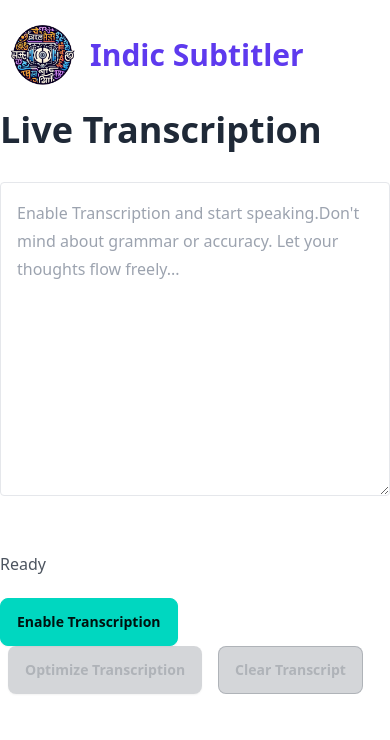
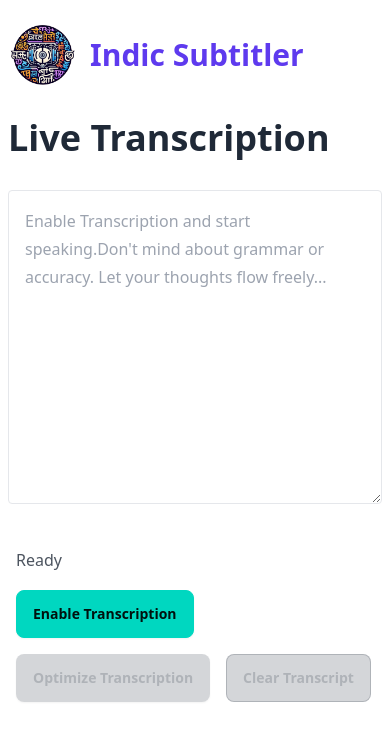
Before and after one commit to kurianbenoy/Indic-Subtitler, a Next.js app in the folder ui/: page /livetranscribe in a window 390 px wide. Shown: the top 740 px of the page. Built offline with nearby package versions, Linux system fonts and the light colour scheme; no server answers.

Commit message:
mobile view for livetranscription

```diff
--- a/ui/src/pages/livetranscribe.js
+++ b/ui/src/pages/livetranscribe.js
@@ -122,10 +122,9 @@ const LiveTranscribe = () => {
   };
 
   return (
-    <div className="prose mx-auto pb-5 mb-5">
+    <div className="prose mx-auto pb-5 mb-5 p-2">
       <h1>Live Transcription</h1>
       <div className="h-80" ref={transcriptionContainerRef}>
-        {/* {!enableTranscription ? ( */}
         <textarea
           value={transcription}
           rows={10}
@@ -133,27 +132,23 @@ const LiveTranscribe = () => {
           onChange={(e) => setTranscription(e.target.value)}
           className="w-full border rounded p-4"
         />
-        {/* ) : (
-          <div
-            className=""
-            style={{
-              whiteSpace: "pre-wrap",
-            }}
-          >
-            {transcription}
-          </div>
-        )} */}
       </div>
       <br />
 
-      <p>{isRecording ? "Recording in progress...." : "Ready"} </p>
+      <p className="m-2">
+        {isRecording ? "Recording in progress...." : "Ready"}{" "}
+      </p>
 
-      <btn className="btn btn-accent mr-2" onClick={handleEnableTranscription}>
+      <div className="flex flex-wrap ml-0">
+        <button
+          className="btn btn-accent m-2"
+          onClick={handleEnableTranscription}
+        >
           {enableTranscription ? "Disable" : "Enable"} Transcription
-      </btn>
+        </button>
 
         <button
-        className="btn btn-neutral mx-2"
+          className="btn btn-neutral m-2"
           disabled={!transcription?.length}
           onClick={handleOptimizeWithGpt}
         >
@@ -161,12 +156,13 @@ const LiveTranscribe = () => {
         </button>
 
         <button
-        className="btn btn-outline mx-2"
+          className="btn btn-outline m-2"
           disabled={!transcription?.length}
           onClick={() => setTranscription("")}
         >
           Clear Transcript
         </button>
+      </div>
 
       {gptOptimizedTranscription && (
         <div className="mt-6 p-2 px-4 mb-4 border border-gray-200 rounded-lg">
```
Lines whose indentation alone changed are shown as unchanged.
